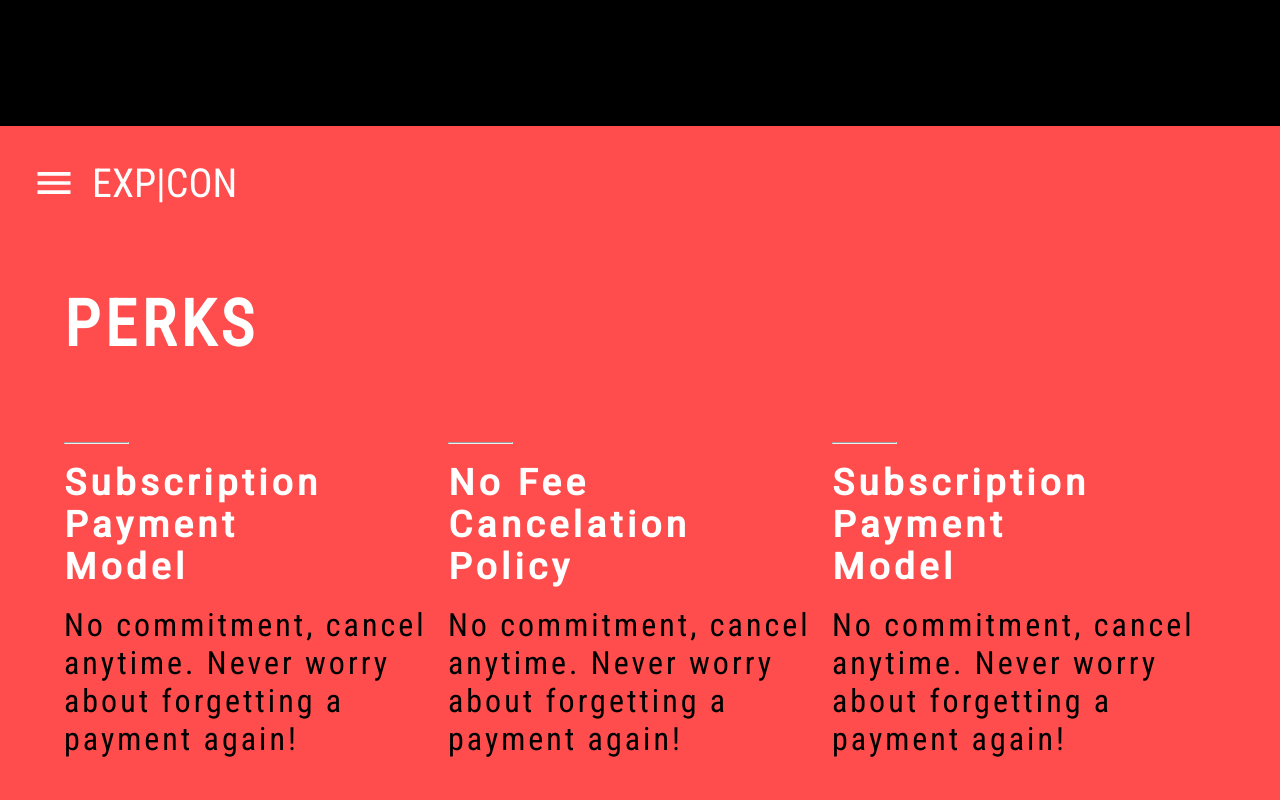
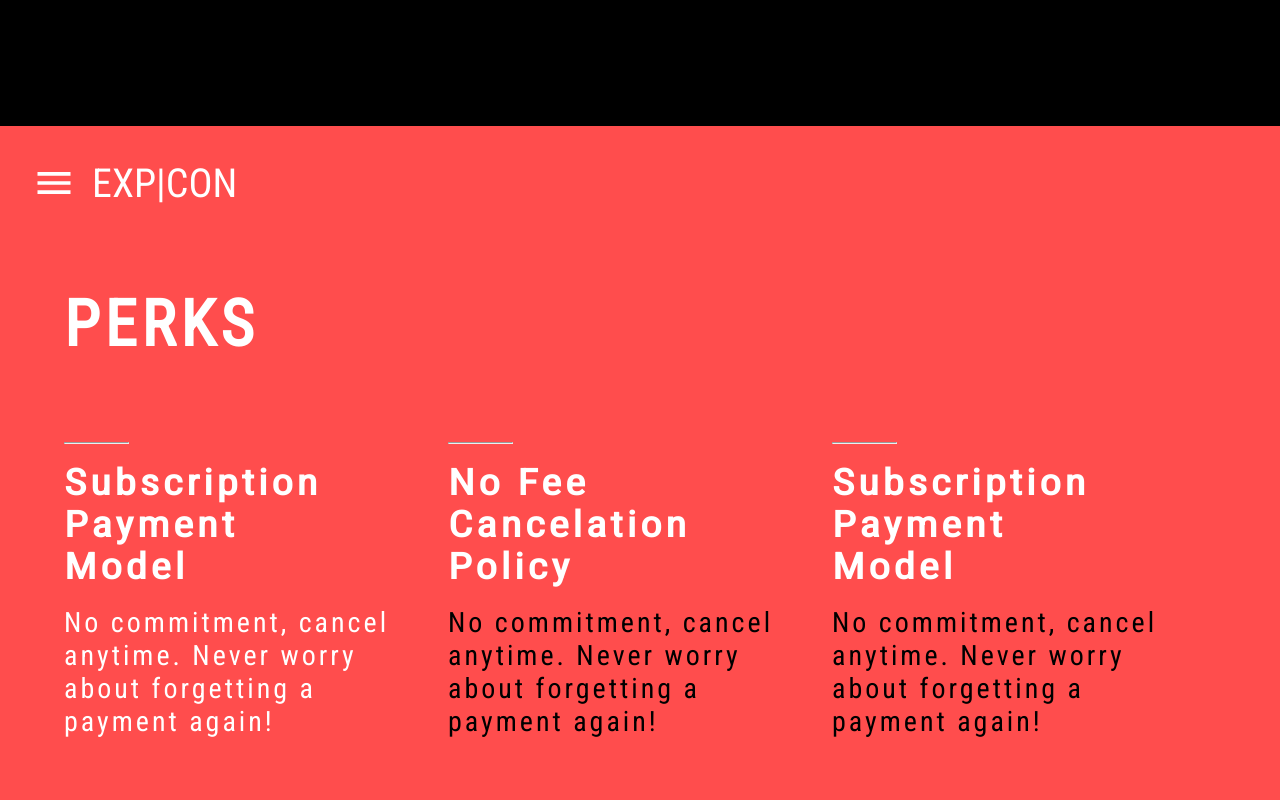
Before and after one commit to bdejene19/ConcertWebpage, a React (Create React App) app: page /pricing in a window 1280 px wide. Shown: the part 900-1700 px from the top of the page. Built offline with nearby package versions, Linux system fonts and the light colour scheme.

Commit message:
fixed semi circle overflow in Seats section. Also fixed font sizing in landing page perks.

```diff
--- a/src/components/homepage/LandingPerks.js
+++ b/src/components/homepage/LandingPerks.js
@@ -15,21 +15,21 @@ export default function LandingPerks(props) {
                     <SubHeader subHeadColor={props.titleOneColor} className='smallScreen-subH'>Subscription Payment Model</SubHeader>
 
                     {/* <h3 subHeadColor='brown'>Subscription<br></br>Payment <br></br>Model</h3> */}
-                    <h4 style={{color: props.pColor || 'white'}}>No commitment, cancel anytime. Never worry about forgetting a payment again!</h4>
+                    <h5>No commitment, cancel anytime. Never worry about forgetting a payment again!</h5>
                 </div>
                 <div>
                     <HorizontalBreak borderColor={props.titleTwoColor} style={{width: 65}}></HorizontalBreak>
                     <SubHeader subHeadColor={props.titleTwoColor} className='lgScreen-subH'>No Fee<br></br>Cancelation<br></br>Policy</SubHeader>
                     <SubHeader subHeadColor={props.titleTwoColor} className='smallScreen-subH'>No Fee Cancelation Policy</SubHeader>
 
-                    <h4 style={{color: props.pColor || 'white'}}>No commitment, cancel anytime. Never worry about forgetting a payment again!</h4>
+                    <h5 style={{color: props.pColor || 'white'}}>No commitment, cancel anytime. Never worry about forgetting a payment again!</h5>
                 </div>
                 <div>
                     <HorizontalBreak borderColor={props.titleThreeColor} style={{width: 65}}></HorizontalBreak>
                     <SubHeader subHeadColor={props.titleThreeColor} className='lgScreen-subH'>Subscription<br></br>Payment <br></br>Model</SubHeader>
                     <SubHeader subHeadColor={props.titleThreeColor} className='smallScreen-subH'>Subscription Payment Model</SubHeader>
 
-                    <h4 style={{color: props.pColor || 'white'}}>No commitment, cancel anytime. Never worry about forgetting a payment again!</h4>
+                    <h5 style={{color: props.pColor || 'white'}}>No commitment, cancel anytime. Never worry about forgetting a payment again!</h5>
                 </div>
             </PerksGrid>
 
@@ -59,7 +59,7 @@ export const PerksGrid = styled.article`
         flex: 1 1 20em;
      }
 
-    h4 {
+    h5 {
         font-size: 1.75rem;
         width: 95%;
         font-weight: 500;
@@ -70,14 +70,14 @@ export const PerksGrid = styled.article`
     @media screen and (max-width: 1200px) {
         row-gap: 1em;
 
-        h4 {
+        h5 {
             font-size: 1.5rem;
         }
     }
 
     @media screen and (max-width: 768px) {
         row-gap: 2.5em;
-        h4 {
+        h5 {
             font-size: 1.2rem;
             width: 100%;
             padding: 0;
--- a/src/components/homepage/Seats.js
+++ b/src/components/homepage/Seats.js
@@ -64,7 +64,6 @@ const SeatsSection = styled(SoundContainer)`
         display: grid;
         justify-content: right;
         height: 34.9vh;
-        overflow: hidden;
         .half-circle {
             content: '';
             width: 30vw;
--- a/src/pages/HomeLandingPage.js
+++ b/src/pages/HomeLandingPage.js
@@ -50,6 +50,7 @@ export const SectionWrapper = styled.section`
     width: 100vw;
     height: 99vh;
     background-color: ${props => props.bgColor};
+    overflow: hidden;
 `;
 
 const HomeContainer = styled.div`
```
